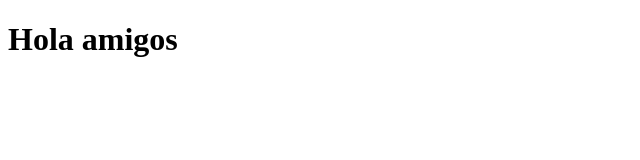
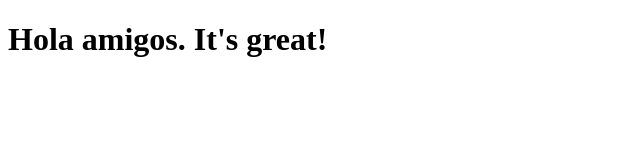
Before and after one commit to j0rgo0r3/prueba_scratch, a plain HTML site: page site/index.html in a window 1280 px wide. Shown: the whole page, without its empty margins (0-640 px from the left). Drawn offline with Linux system fonts and the light colour scheme.

Commit message:
modificando el saludo

```diff
--- a/site/index.html
+++ b/site/index.html
@@ -6,6 +6,6 @@
 	<title>Hola Mundo</title>
 </head>
 <body>
-<h1>Hola amigos</h1>
+<h1>Hola amigos. It's great!</h1>
 </body>
 </html>
```
